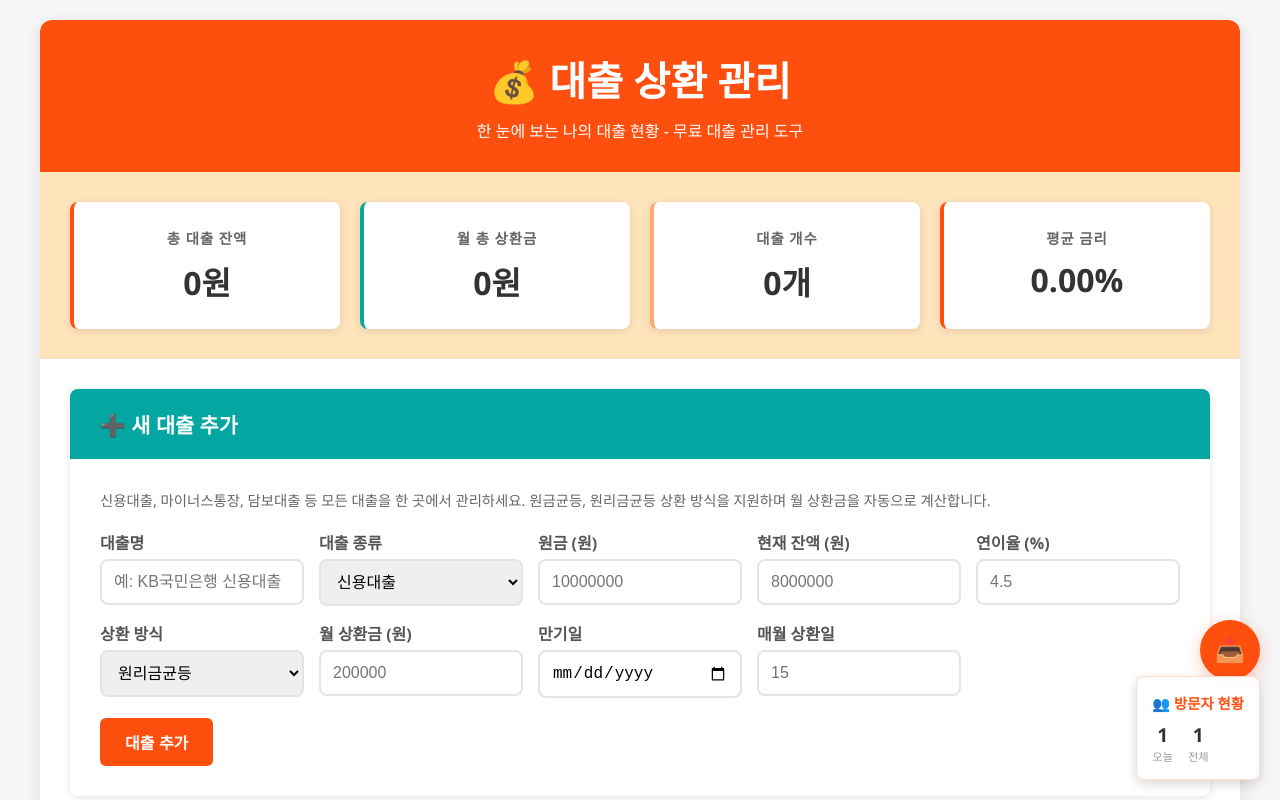
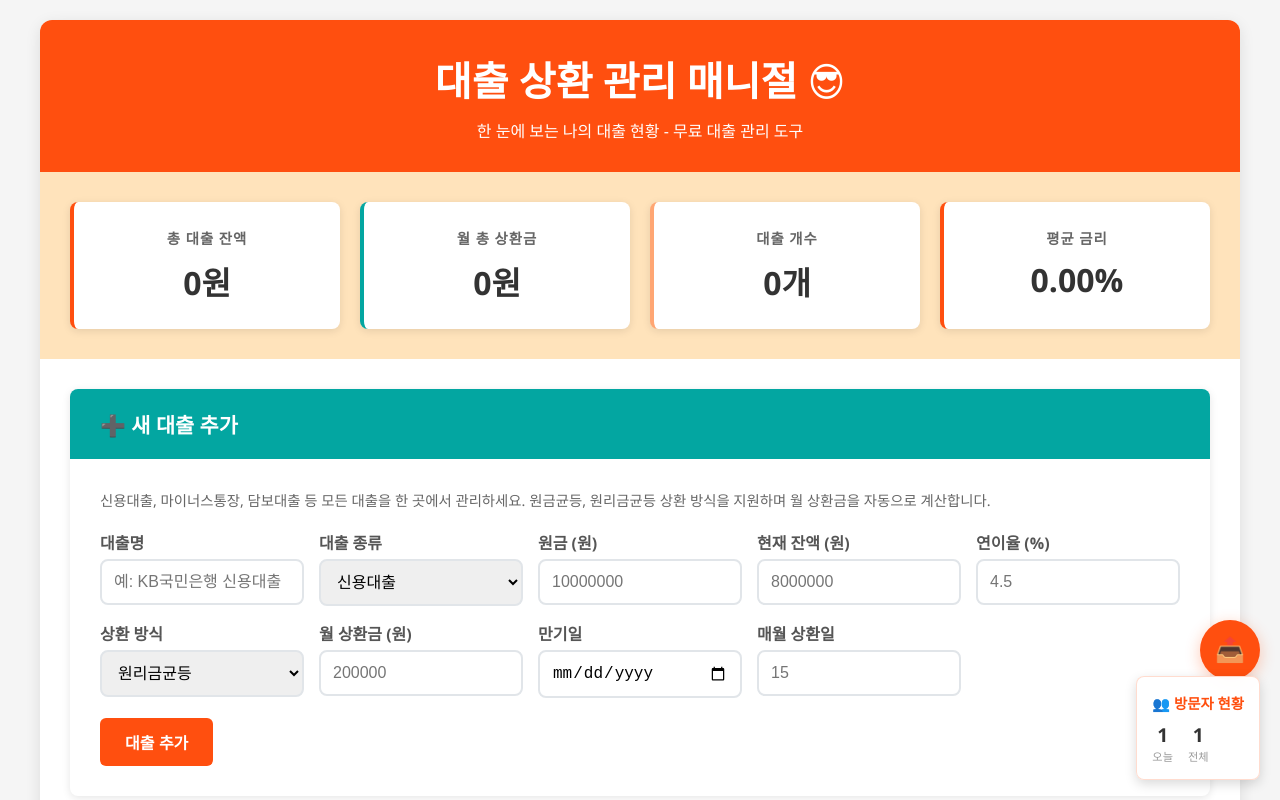
Before and after one commit to jiyoung0907/loan-manager, a plain HTML site: page index.html in a window 1280 px wide. Shown: the top 800 px of the page. Drawn offline with Linux system fonts and the light colour scheme.

Commit message:
Update index.html

```diff
--- a/index.html
+++ b/index.html
@@ -643,7 +643,7 @@
 <body>
     <div class="container">
         <div class="header">
-            <h1>💰 대출 상환 관리</h1>
+            <h1>대출 상환 관리 매니절 😎</h1>
             <p>한 눈에 보는 나의 대출 현황 - 무료 대출 관리 도구</p>
         </div>
 
```
